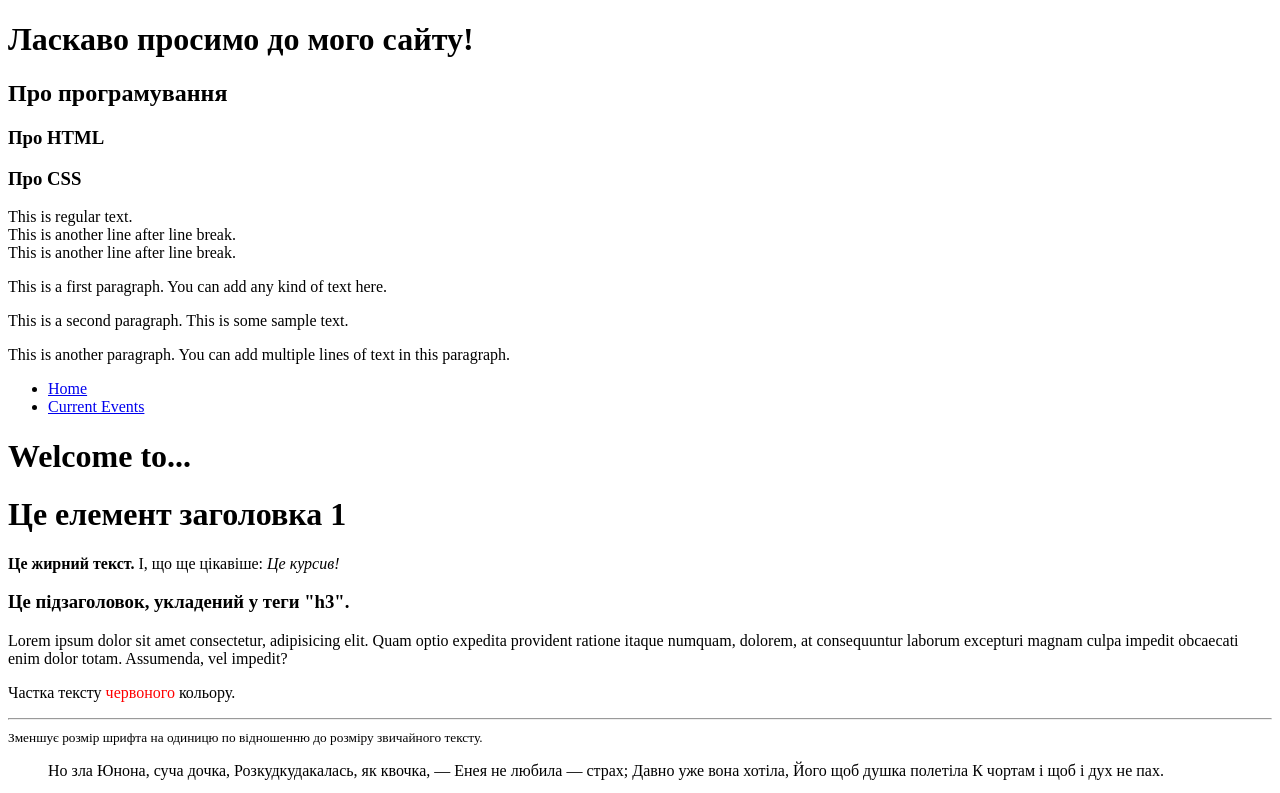
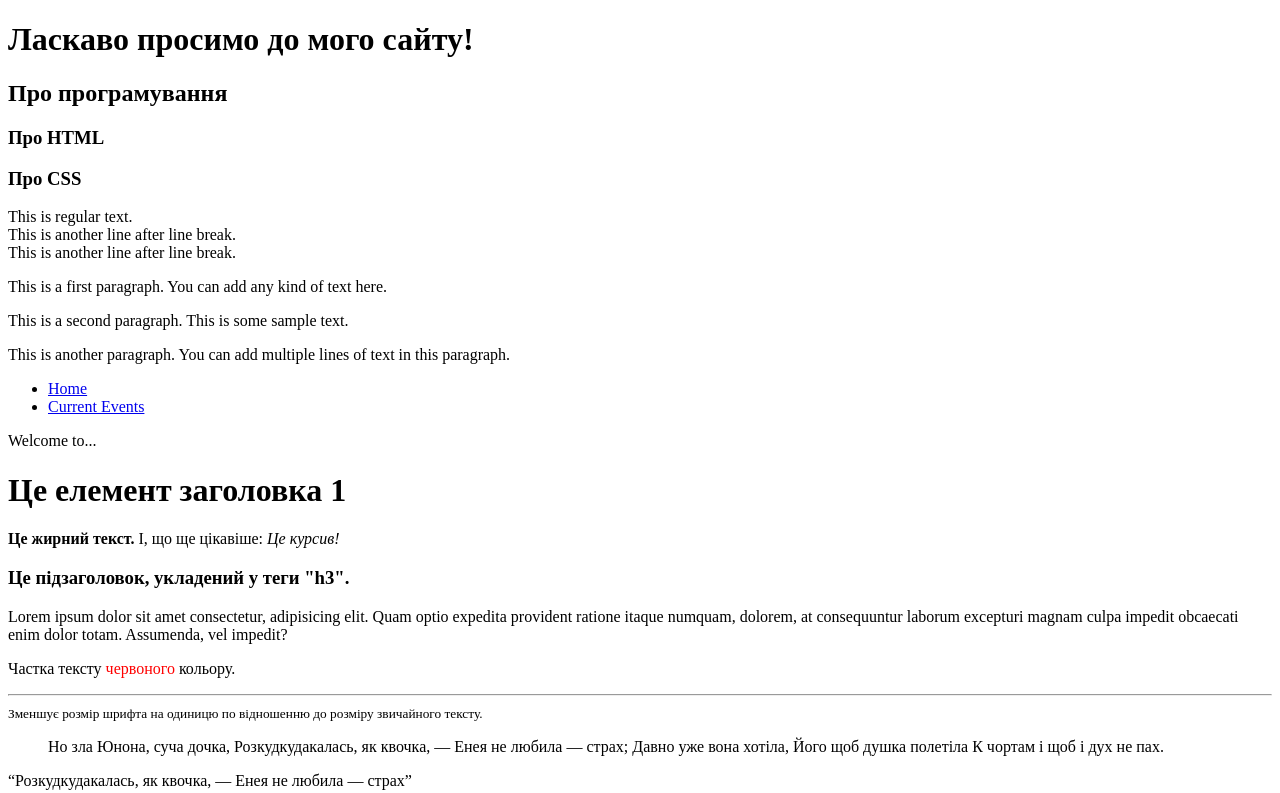
Before and after one commit to DariaBorshch/Daria, a plain HTML site: page Exercises/Lecture-02/index.html in a window 1280 px wide. Shown: the top 793 px of the page. Drawn offline with Linux system fonts and the light colour scheme.

Commit message:
edited exercise 2

```diff
--- a/Exercises/Lecture-02/index.html
+++ b/Exercises/Lecture-02/index.html
@@ -36,7 +36,7 @@
 
 <!-- Тут має бути елемент заголовка що обгортає елемент заголовка 1 та параграф. -->
 <header>
-    <h1>Welcome to...</h1>
+    <p>Welcome to...</p>
     <h1>Це елемент заголовка 1</h1>
 </header>
 
```
